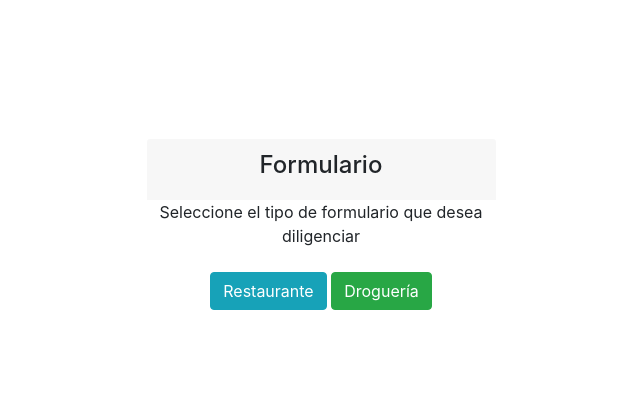
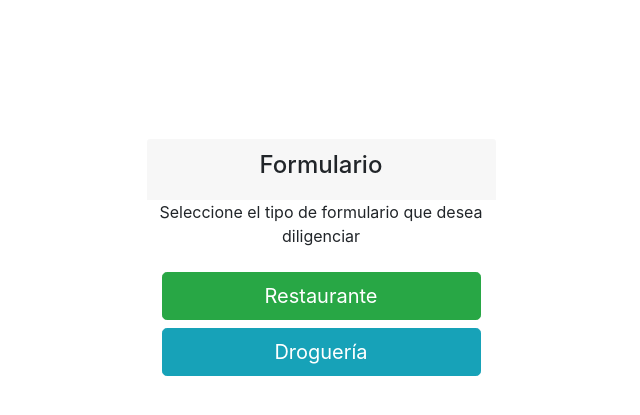
Before and after one commit to pablo19-alexander/proyecto_mintic, a Django app: page /formulario in a window 1280 px wide. Shown: the top 415 px of the page, without its empty margins (319-959 px from the left). Run offline with Django 4.2, Linux system fonts and the light colour scheme; some libraries are stand-ins or nearby versions.

Commit message:
formularios

```diff
--- a/aplicacion/templates/formulario/formulario.html
+++ b/aplicacion/templates/formulario/formulario.html
@@ -37,8 +37,9 @@
                                     <p class="mb-4">Seleccione el tipo de formulario que desea diligenciar</p>
                                 </div>
                                         <div class="col-md-12 text-center ">
-                                            <a name="" id="" class="btn btn-info" href="" role="button">Restaurante</a>
-                                            <a name="" id="" class="btn btn-success" href="" role="button">Droguería</a>
+                                            <a name="" id="" class="btn btn-success btn-lg btn-block" href="" role="button">Restaurante</a>
+
+                                            <a name="" id="" class="btn btn-info btn-lg btn-block" href="" role="button">Droguería</a>
                                          </div>
                                     </div>
                                 </div>
```
